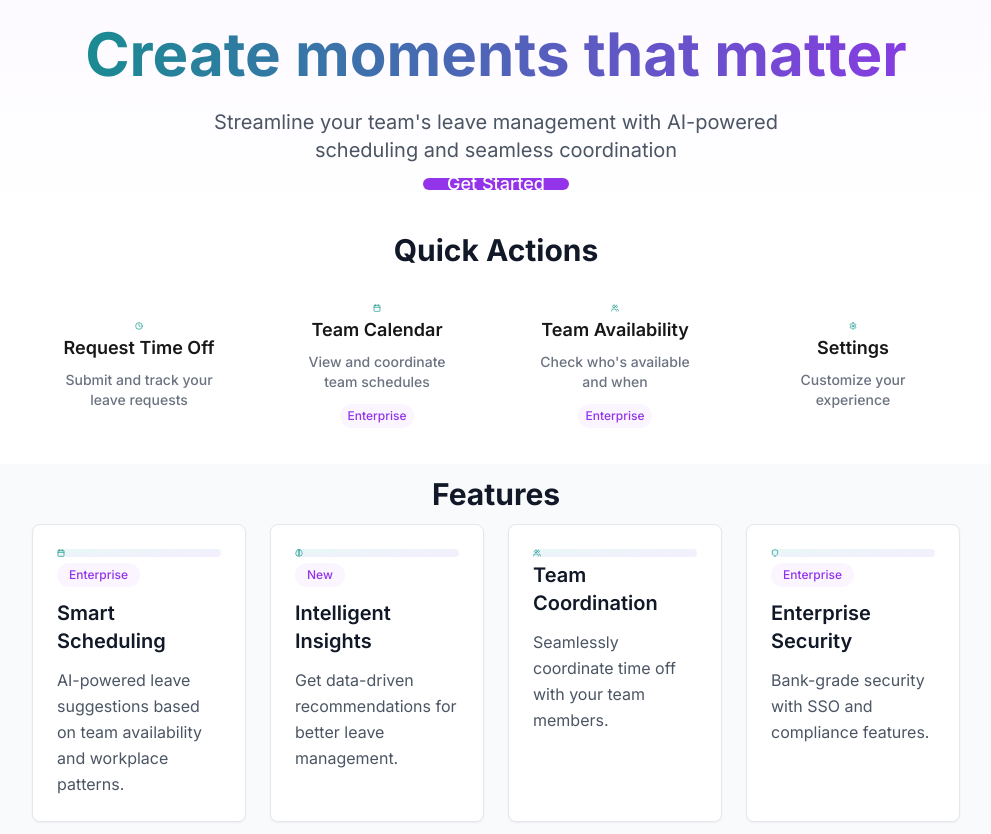
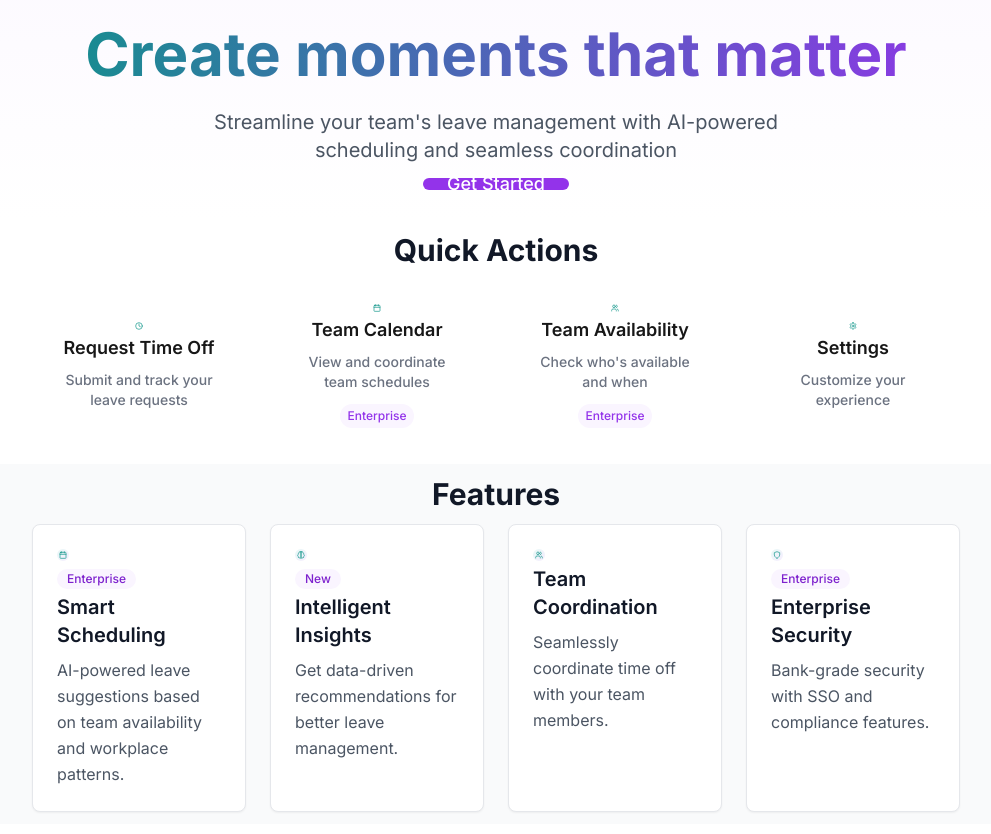
Before and after one commit to TheJohny71/alfie-enterprise-v3, a Next.js app: page /alfie-enterprise-v3/ in a window 1280 px wide. Shown: the whole page, without its empty margins (144-1135 px from the left). Built offline with nearby package versions, Linux system fonts and the light colour scheme.

Commit message:
Update feature-card.tsx

```diff
--- a/src/components/features/welcome/feature-card.tsx
+++ b/src/components/features/welcome/feature-card.tsx
@@ -9,27 +9,30 @@ export const FeatureCard: FC<FeatureCardProps> = ({
   description,
   tag
 }) => {
+  // We use a compound className structure for better organization and readability
+  const baseCardClass = "p-6 transition-all duration-300 hover:-translate-y-1";
+  const backgroundClass = "bg-white dark:bg-gray-800 border border-gray-200 dark:border-gray-700";
+  const hoverClass = "hover:shadow-lg hover:border-purple-500/50";
+
   return (
-    <Card className="p-6 transition-all duration-300 hover:-translate-y-1 hover:shadow-lg bg-white dark:bg-gray-800 border border-gray-200 dark:border-gray-700">
-      {/* Icon container with gradient background effect */}
-      <div className="mb-4 relative">
+    <Card className={`${baseCardClass} ${backgroundClass} ${hoverClass}`}>
+      {/* Icon container with subtle gradient background for visual interest */}
+      <div className="relative w-12 h-12 mb-4">
         <div className="absolute inset-0 bg-gradient-to-br from-teal-500/10 to-purple-500/10 rounded-full" />
-        <Icon className="w-8 h-8 text-teal-600 dark:text-teal-400 relative" />
+        <Icon className="w-8 h-8 text-teal-600 dark:text-teal-400 absolute top-1/2 left-1/2 transform -translate-x-1/2 -translate-y-1/2" />
       </div>
 
       {/* Enterprise or New tag with enhanced styling */}
       {tag && (
-        <span className="inline-block px-3 py-1 text-xs font-medium text-purple-600 bg-purple-50 dark:text-purple-300 dark:bg-purple-900/30 rounded-full mb-3">
+        <span className="inline-flex items-center px-2.5 py-0.5 rounded-full text-xs font-medium bg-purple-50 text-purple-700 dark:bg-purple-900/30 dark:text-purple-300">
           {tag}
         </span>
       )}
 
-      {/* Feature title with proper hierarchy */}
-      <h3 className="text-xl font-semibold mb-3 text-gray-900 dark:text-white">
+      <h3 className="text-xl font-semibold mt-4 mb-2 text-gray-900 dark:text-white">
         {title}
       </h3>
 
-      {/* Feature description with improved readability */}
       <p className="text-gray-600 dark:text-gray-300 leading-relaxed">
         {description}
       </p>
```
